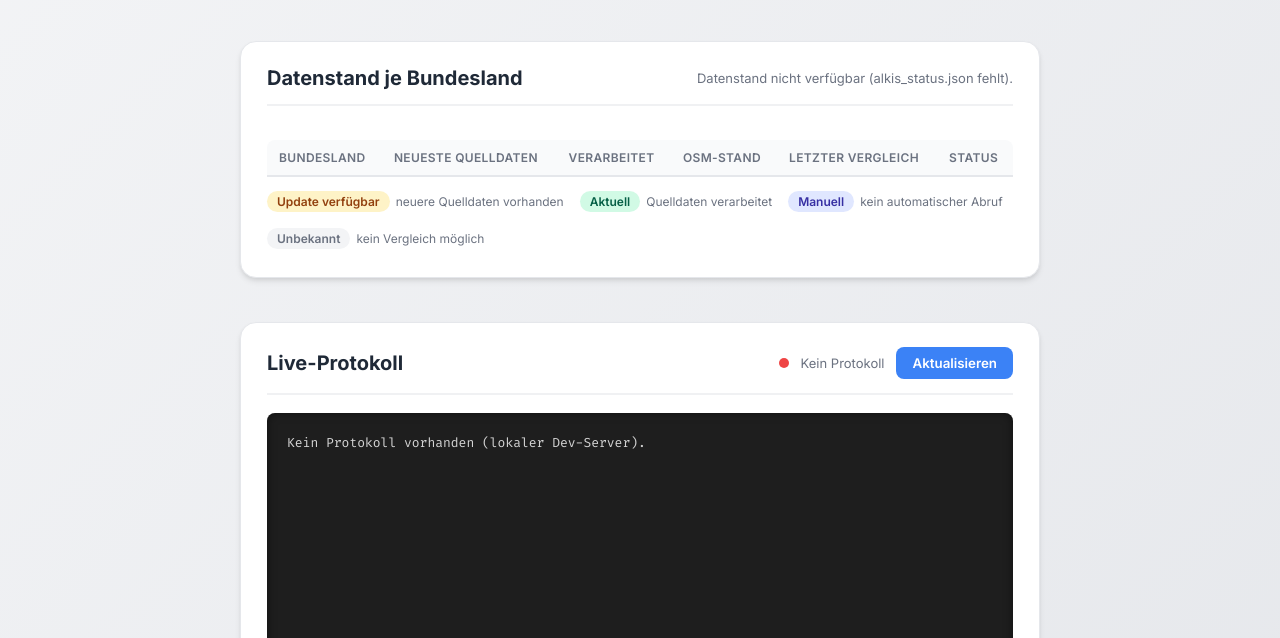
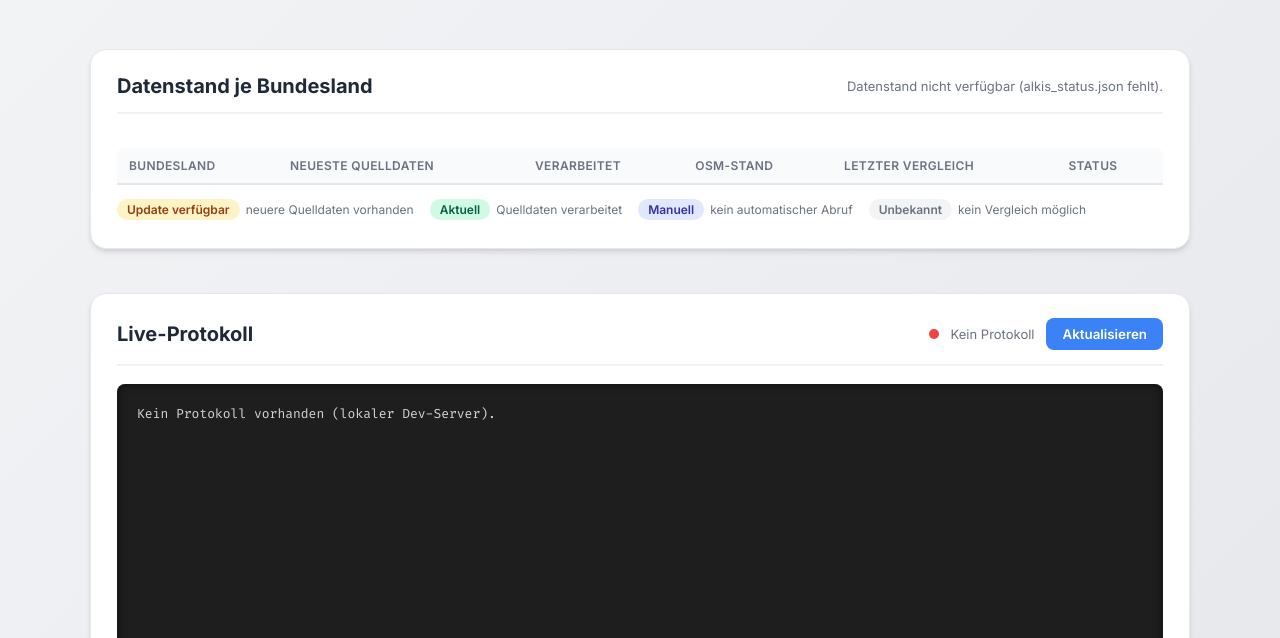
Before and after one commit to Tillbtn/osm-coverage, a website built with Vite: page site/status.html in a window 1280 px wide. Shown: the part 162-800 px from the top of the page. Built offline with nearby package versions, Linux system fonts and the light colour scheme; no server answers.

Commit message:
fix: lines on the status site were wrapped in the deployed version because of different rendering order compared to dev build

```diff
--- a/site/status.html
+++ b/site/status.html
@@ -243,7 +243,11 @@
 </head>
 
 <body class="landing-page">
-    <div class="landing-container status-wrap" style="text-align: left;">
+    <!-- No .landing-container here: its width/padding rules would clash with
+         .status-wrap — in the production build the bundled stylesheet is
+         injected after this page's inline <style>, flipping the cascade order
+         relative to dev. -->
+    <div class="status-wrap">
         <header class="landing-header" style="text-align: left; padding-bottom: 0;">
             <h1>System-Status</h1>
             <p class="subtitle" style="color:#6b7280;">
```
